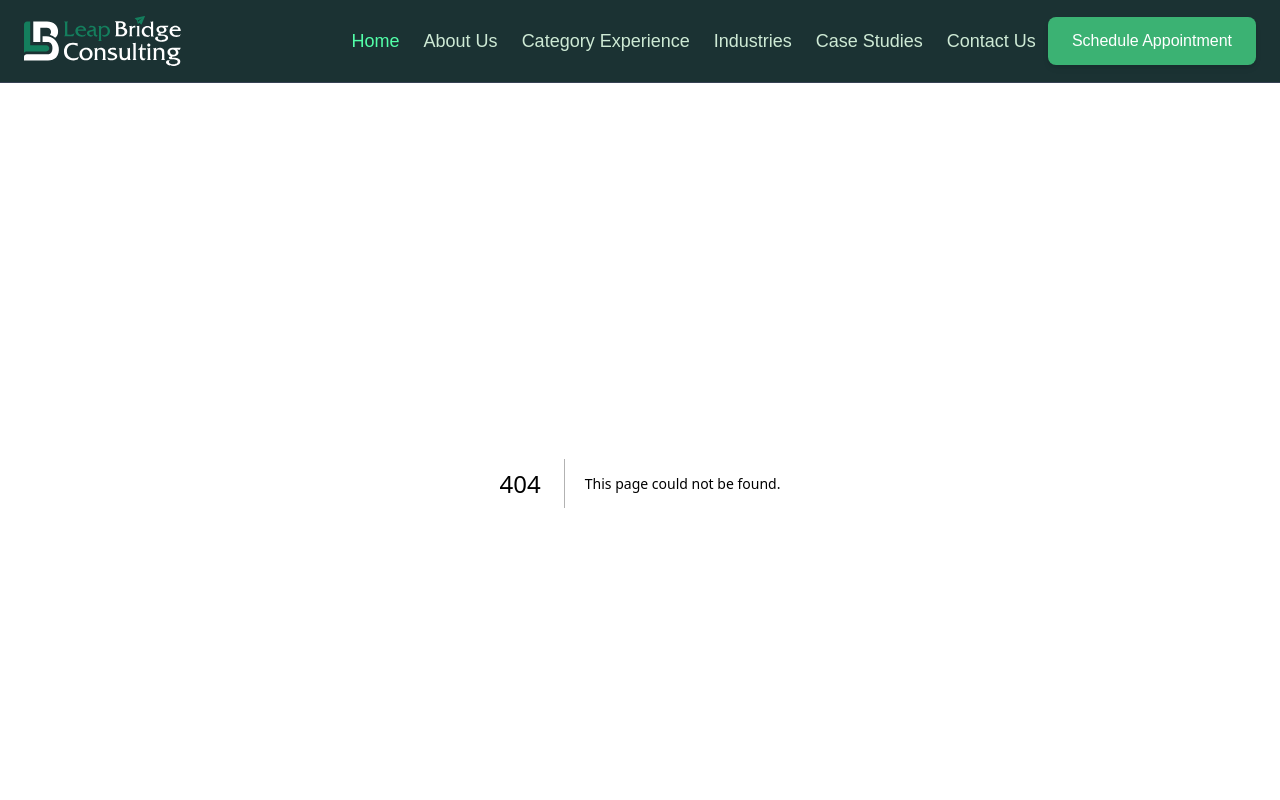
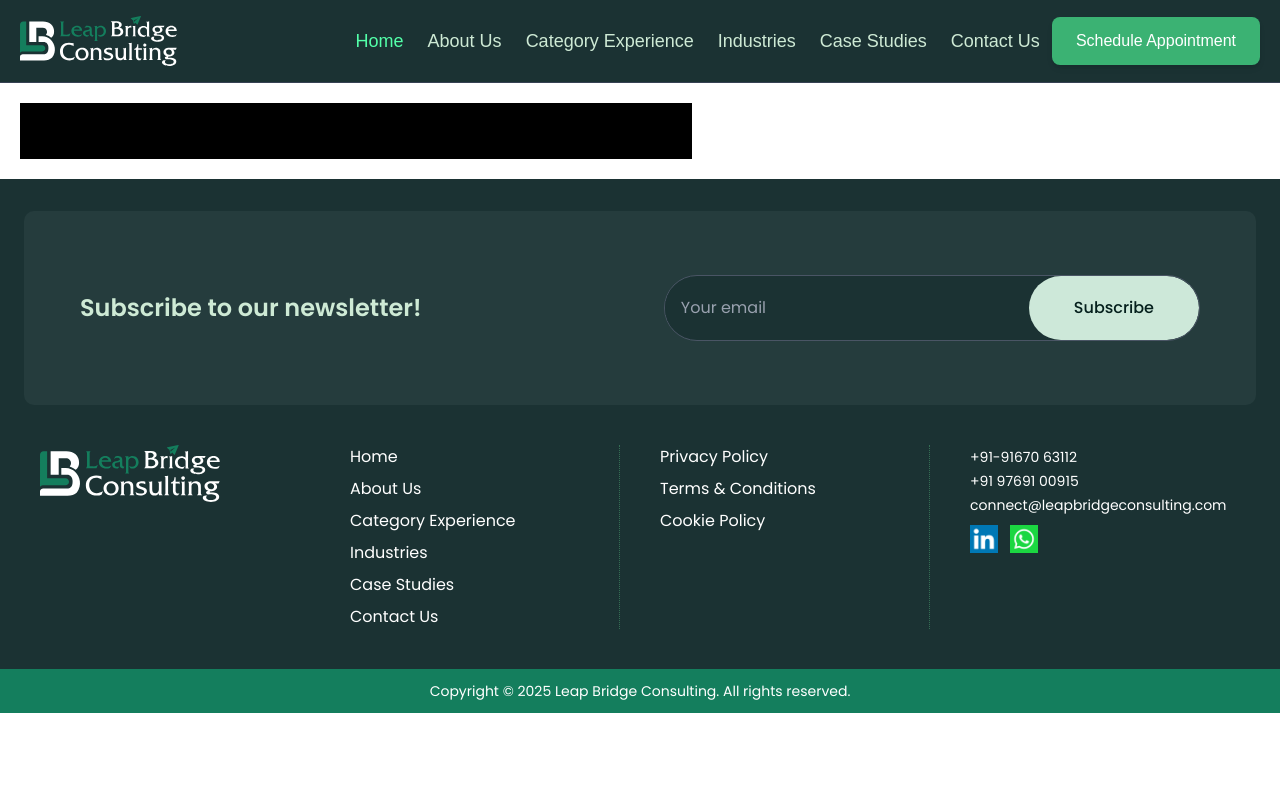
Before and after one commit to chirag-verma-2711/we-consult, a Next.js app: page /about in a window 1280 px wide. Before the commit this address had no page. Shown: the top 800 px of the page. Built offline with nearby package versions, Linux system fonts and the light colour scheme; a web font is replaced by a local one.

Commit message:
with about

```diff
--- /dev/null
+++ b/app/about/page.tsx
@@ -0,0 +1,10 @@
+import "../globals.css";
+import Banner from "../components/about/banner";
+
+export default function About() {
+  return (
+    <>
+    <Banner />
+    </>
+  );
+}
--- a/app/components/about/Abpage1.tsx
+++ /dev/null
@@ -1,9 +0,0 @@
-import React from 'react'
-
-const Abpage1 = () => {
-  return (
-    <div>Abpage1</div>
-  )
-}
-
-export default Abpage1
--- /dev/null
+++ b/app/components/about/banner.tsx
@@ -0,0 +1,22 @@
+"use client";
+
+import React from "react";
+import Image from "next/image";
+// import useInView from "@/app/hooks/useInView";
+
+export default function Banner() {
+//   const { ref, isVisible } = useInView({ threshold: 0.2 });
+  return (
+    <>
+      <section>
+        <div>
+            <div className="container mx-auto px-5 py-5">
+                <div className="max-w-2xl bg-black p-4">
+                    <h1>Driving Growth Through Transformation.</h1>
+                </div>
+            </div>
+        </div>
+      </section>
+    </>
+  );
+}
--- a/app/components/footer.tsx
+++ b/app/components/footer.tsx
@@ -27,7 +27,8 @@ export default function Footer() {
   return (
     <>
       <footer className="bg-[var(--dgreen)] text-white pt-8">
-        <div className="container py-16 px-14 mx-auto flex flex-col md:flex-row justify-between items-center bg-[#253c3d] rounded-[10px] gap-6border-b border-gray-700">
+        <div className="container px-4 sm:px-6 mx-auto">
+          <div className="  py-16 px-14 mx-auto flex flex-col md:flex-row justify-between items-center bg-[#253c3d] rounded-[10px] gap-6border-b border-gray-700">
           {/* Logo */}
           <div>
             {/* <Image src="/assests/header/images/665d580d007277205ba132e1_LogoLight.svg" alt="We Consult Logo" width={300} height={50} className="h-8" />
@@ -147,6 +148,7 @@ export default function Footer() {
             </div>
           </div>
         </div>
+        </div>
 
         {/* Bottom Bar */}
         <div className="bg-[#147e5d] text-center py-3 text-sm text-white">
--- a/app/components/header.tsx
+++ b/app/components/header.tsx
@@ -39,7 +39,7 @@ export default function Header() {
     <header className={`sticky top-0 z-50 ${satoshi.className}`}>
       <nav className="bg-[var(--dgreen)] border-b border-gray-700 relative">
         {/* <div className="max-w-7xl mx-auto md:px-[24px] px-[12px]"> */}
-        <div className="container mx-auto md:px-[24px] px-[12px]">
+        <div className="container mx-auto px-4 sm:px-5">
           <div className="flex justify-between items-center h-[82px]">
             {/* Logo */}
             <Link href="/" className="text-xl font-bold text-gray-800">
@@ -70,7 +70,7 @@ export default function Header() {
 
               {/* About Us */}
               <div className="relative group">
-                <Link href="#about" onClick={() => handleLinkClick("#about")}>
+                <Link href="/about" onClick={() => handleLinkClick("#about")}>
                   <div
                     className={`text-lg p-3 flex items-center ${activeLink === "#about"
                       ? "text-[#53FFA9]"
--- a/app/components/homepage/GoodInsights.tsx
+++ b/app/components/homepage/GoodInsights.tsx
@@ -17,7 +17,7 @@ const GoodInsights = () => {
 
   return (
     <div className="flex justify-center py-16 bg-[#ECF6F2]">
-      <div className="container mx-auto px-4 sm:px-6 lg:px-8">
+      <div className="container mx-auto px-4 sm:px-5">
         <h2
           ref={heading.ref}
           className={`fade-up ${
--- a/app/components/homepage/ScrumPage.tsx
+++ b/app/components/homepage/ScrumPage.tsx
@@ -8,7 +8,7 @@ export default function ScrumPage() {
 
   return (
     <section className="w-full bg-[var(--lgreen2)] py-16">
-      <div className="container mx-auto px-6 text-[#1B3233]">
+      <div className="container mx-auto px-5 text-[#1B3233]">
         {/* Title */}
         <h2
           ref={ref}
```
